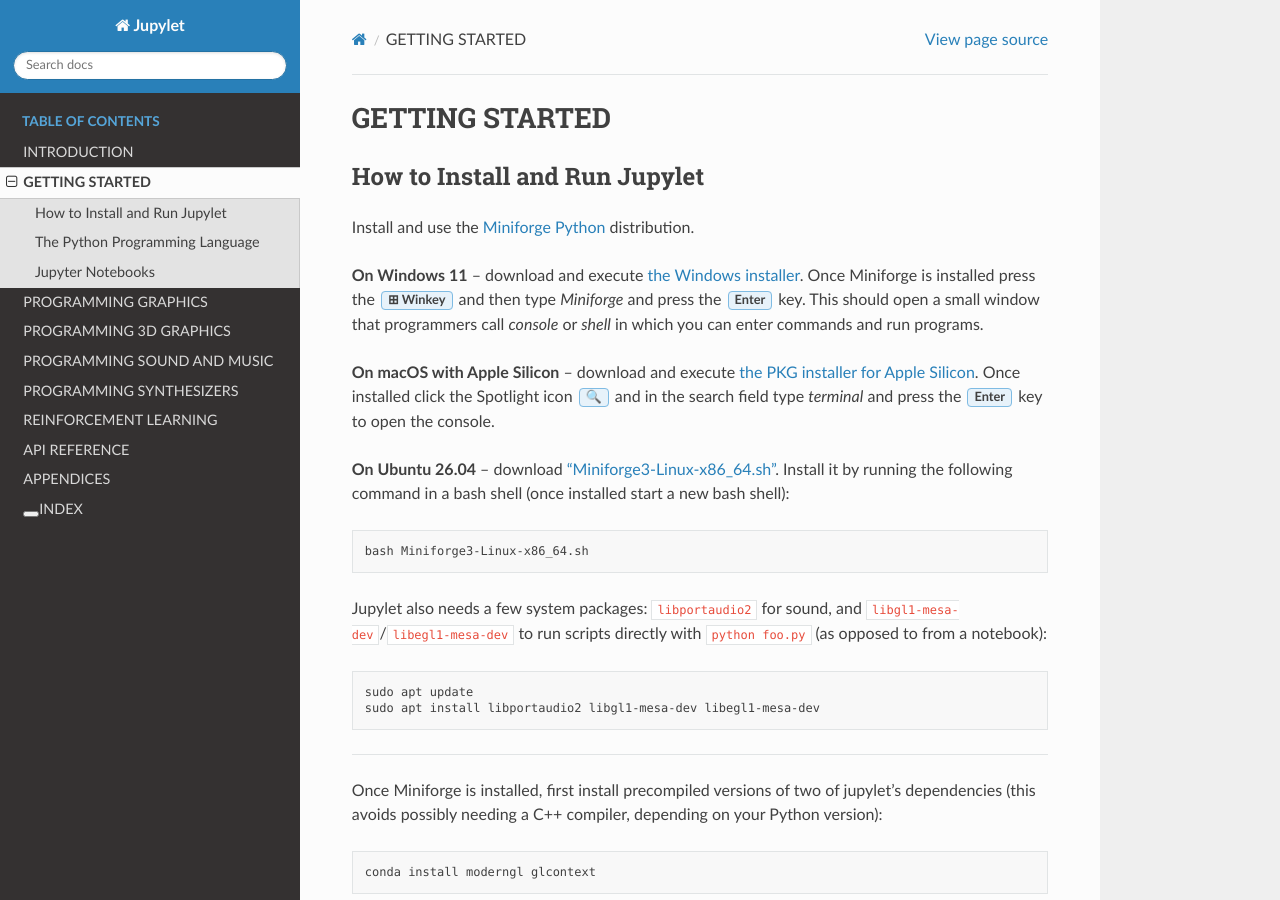
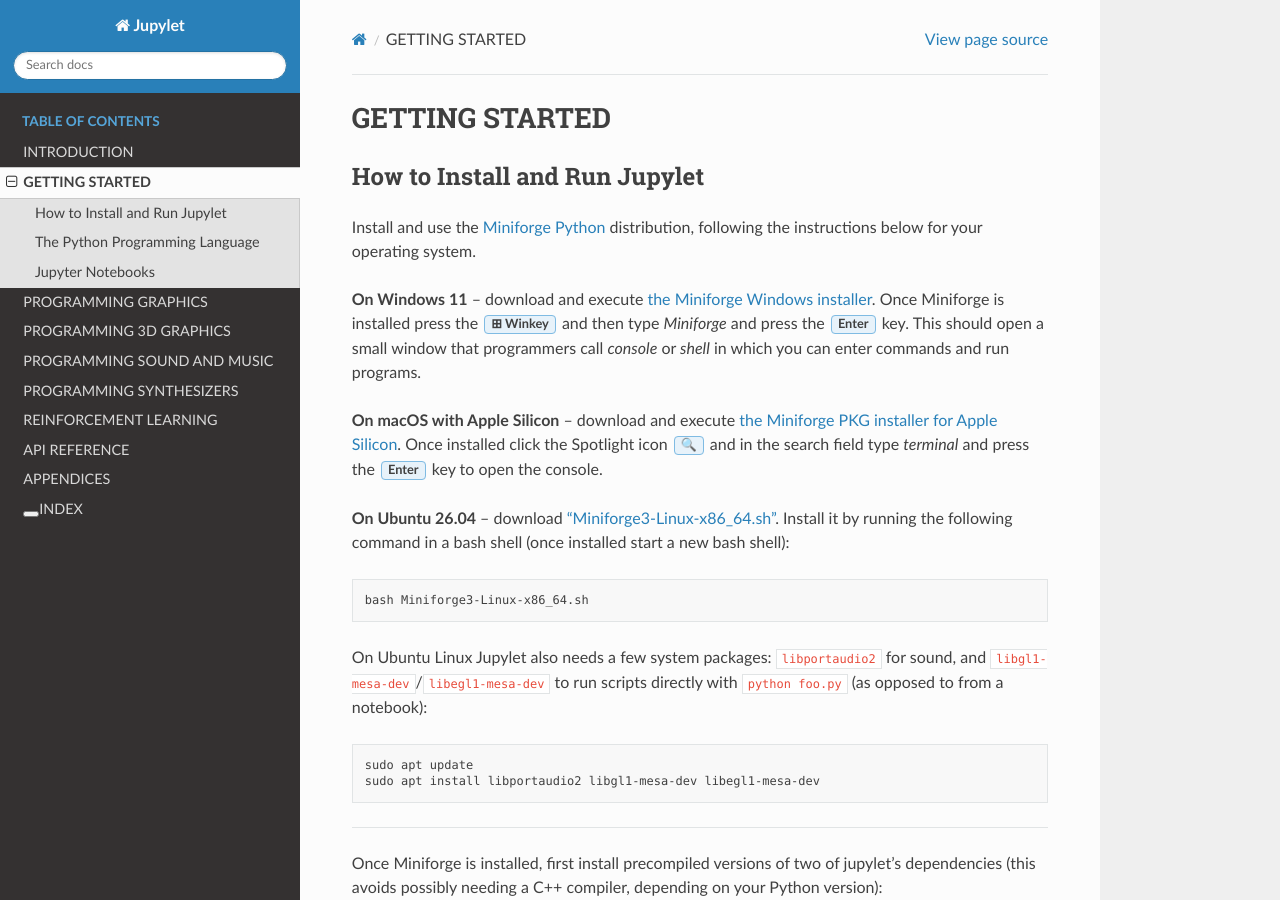
Before and after one commit to nir/jupylet, a Sphinx documentation site: the page built from docs/programmers_reference_guide/getting_started.rst, in a window 1280 px wide and 900 px high. Built offline with Sphinx 7.4.7 and the Read the Docs theme 3.1.0, drawn with Linux system fonts in a browser that asks for light colours.

Commit message:
docs wordings

```diff
--- a/docs/programmers_reference_guide/getting_started.rst
+++ b/docs/programmers_reference_guide/getting_started.rst
@@ -5,16 +5,17 @@
 ------------------------------
 
 Install and use the
-`Miniforge Python <https://github.com/conda-forge/miniforge>`_ distribution.
+`Miniforge Python <https://github.com/conda-forge/miniforge>`_ distribution,
+following the instructions below for your operating system.
 
-**On Windows 11** -- download and execute `the Windows installer
+**On Windows 11** -- download and execute `the Miniforge Windows installer
 <https://github.com/conda-forge/miniforge/releases/latest/download/Miniforge3-Windows-x86_64.exe>`_.
 Once Miniforge is installed press the :guilabel:`⊞ Winkey` and then type
 *Miniforge* and press the :guilabel:`Enter` key. This should open a small
 window that programmers call *console* or *shell* in which you can enter
 commands and run programs.
 
-**On macOS with Apple Silicon** -- download and execute `the PKG installer for Apple Silicon
+**On macOS with Apple Silicon** -- download and execute `the Miniforge PKG installer for Apple Silicon
 <https://github.com/conda-forge/miniforge/releases/latest/download/Miniforge3-MacOSX-arm64.pkg>`_.
 Once installed click the Spotlight icon :guilabel:`🔍` and in the search field
 type *terminal* and press the :guilabel:`Enter` key to open the console.
@@ -28,7 +29,7 @@
 
     bash Miniforge3-Linux-x86_64.sh
 
-Jupylet also needs a few system packages: ``libportaudio2`` for sound, and
+On Ubuntu Linux Jupylet also needs a few system packages: ``libportaudio2`` for sound, and
 ``libgl1-mesa-dev``/``libegl1-mesa-dev`` to run scripts directly with
 ``python foo.py`` (as opposed to from a notebook):
 
```
Also changed, not shown: README.md (+5 -4 lines), 2 other files.
